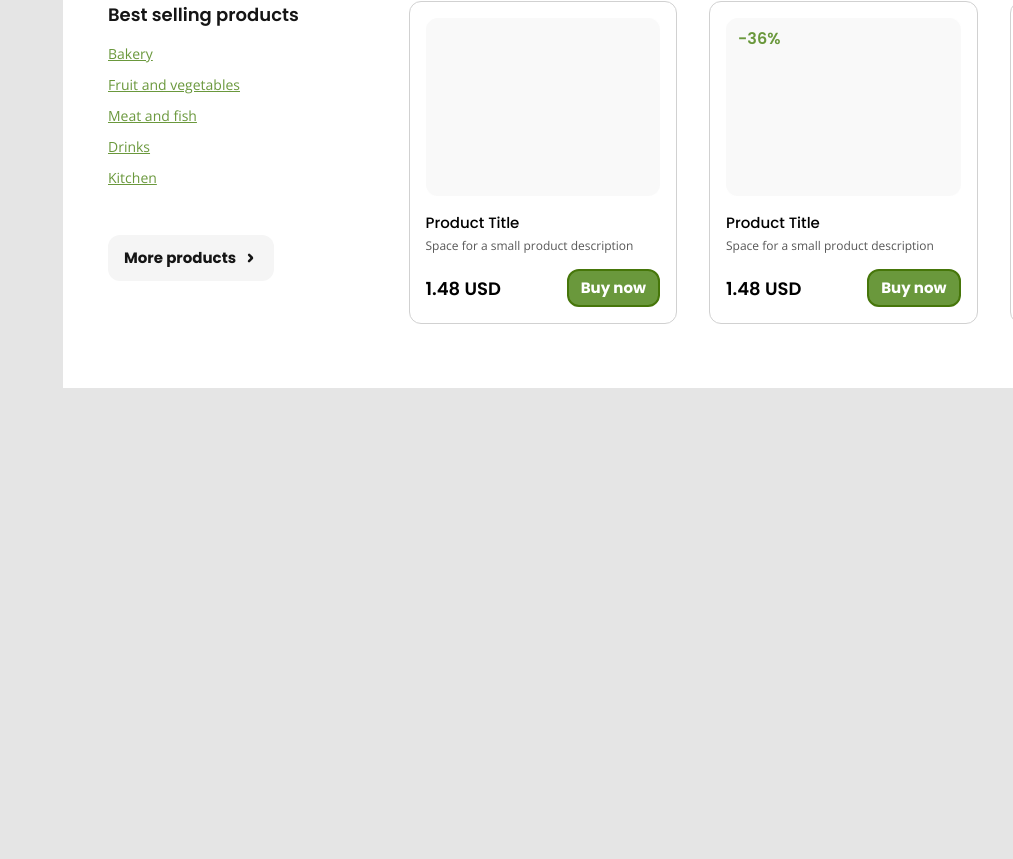
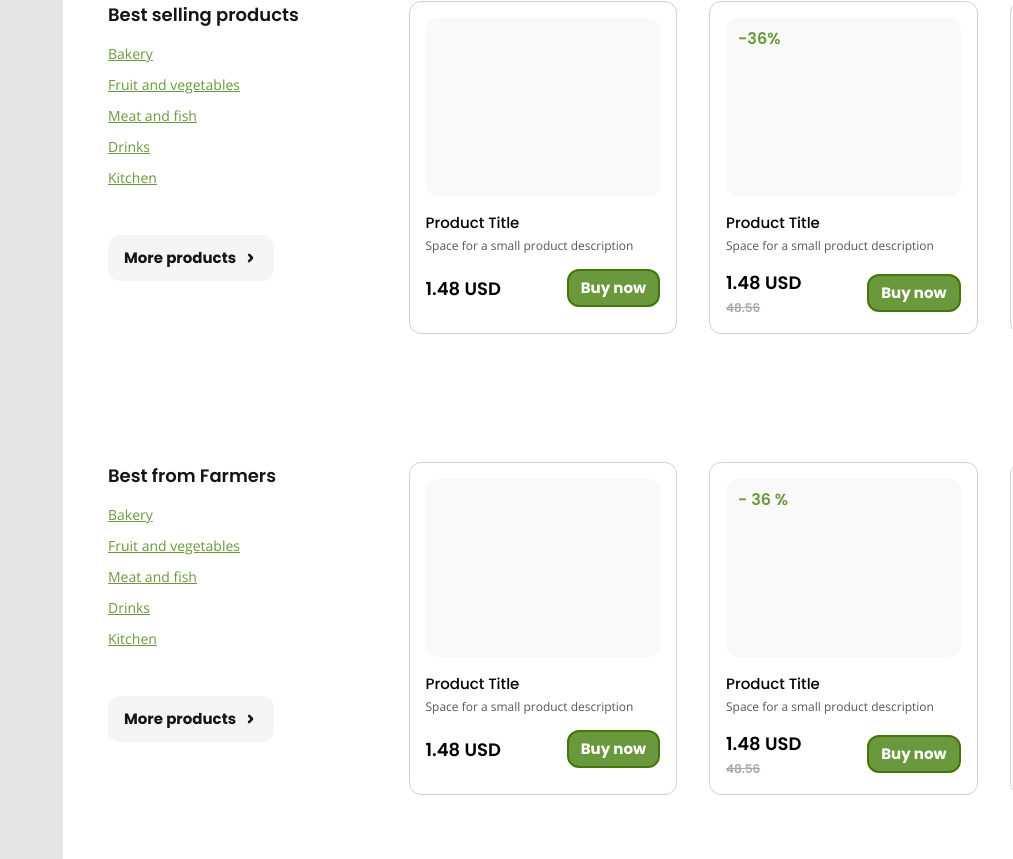
Before and after one commit to GrexNaObed/freshesecomreact, a React (Create React App) app: page / in a window 1280 px wide. Shown: the part 721-1580 px from the top of the page, without its empty margins (267-1280 px from the left). Before the commit the page ends 1109 px from the top, so only its background shows below. Built offline with nearby package versions, Linux system fonts and the light colour scheme.

Commit message:
best from farms and strike price on cart

```diff
--- a/src/App.js
+++ b/src/App.js
@@ -1,4 +1,5 @@
 import React from "react";
+import BestFromFrames from "./components/bestfromframes/BestFromFrames.jsx";
 import BestSiling from "./components/bestSilings/BestSiling.jsx";
 import CategoryMenu from "./components/categoryMenu/CategoryMenu.jsx";
 import Container from "./components/Container.jsx";
@@ -14,6 +15,7 @@ function App() {
         <Menu />
         <CategoryMenu/>
         <BestSiling/>
+        <BestFromFrames/>
       </Container>
     </div>
   );
--- a/src/components/UI/Cart/CartSale.jsx
+++ b/src/components/UI/Cart/CartSale.jsx
@@ -14,6 +14,7 @@ function CartSale({body}) {
             <div className="bestsiling__cart-bottom">
                 <div className="bestsiling__cart-priceBottom">
                     <h2 className="bestsiling__cart-price">1.48 USD</h2>
+                    <s className="bestsiling__cart-oldprice">48.56</s>
                 </div>
                 <button className='bestsiling__cart-btn'>Buy now</button>
             </div>
--- a/src/components/bestSilings/bestsiling.scss
+++ b/src/components/bestSilings/bestsiling.scss
@@ -22,6 +22,13 @@
     &__cart {
         &-wrapper{
             position: relative;
+        }
+        &-oldprice{
+            font-family: $popins;
+            font-weight: 600;
+            font-size: 12px;
+            line-height: 18px;
+            color: $c1C;
         }
         &-sale {
             position: absolute;
--- /dev/null
+++ b/src/components/bestfromframes/BestFromFrames.jsx
@@ -0,0 +1,21 @@
+import React from 'react'
+import CategoryLIst from '../listOf/CategoryLIst'
+import Cart from '../UI/Cart/Cart'
+import CartSale from '../UI/Cart/CartSale'
+
+function BestFromFrames() {
+    return (
+        <div className='bestfromframes'>
+            <div className="bestfromframes__items">
+                <div className="bestfromframes-item">
+                    <CategoryLIst body={{title:'Best from Farmers', btnText:'More products'}}/>
+                </div>
+                <Cart/>
+                <CartSale body={{sale:'- 36 %'}}/>
+                <CartSale body={{sale:'- 36 %'}}/>
+            </div>
+        </div>
+    )
+}
+
+export default BestFromFrames
--- /dev/null
+++ b/src/components/bestfromframes/bestfromfarmes.scss
@@ -0,0 +1,9 @@
+.bestfromframes{
+    padding: 64px 45px;
+    background-color: $c1J;
+    &__items{
+        display: grid;
+        grid-template-columns: repeat(4,1fr);
+        column-gap: 32px;
+    }
+}
--- a/src/scss/index.scss
+++ b/src/scss/index.scss
@@ -4,3 +4,4 @@
 @import '../components/menu//menu.scss';
 @import '../components/categoryMenu/category.scss';
 @import '../components/bestSilings/bestsiling.scss';
+@import '../components/bestfromframes/bestfromfarmes.scss';
```
